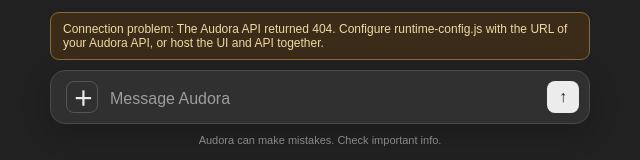
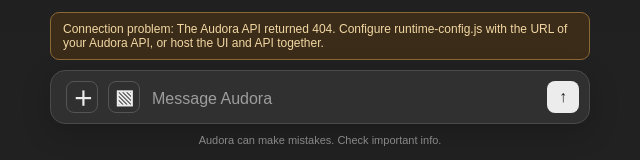
Before and after one commit to nishanthax932-pixel/Audora, a website: page public/index.html in a window 1280 px wide. Shown: the part 637-797 px from the top of the page, 450-1090 px from the left. Drawn offline with Linux system fonts and the light colour scheme; no server answers.

Commit message:
Add an image generation mode to the Audora composer

```diff
--- a/public/index.html
+++ b/public/index.html
@@ -27,7 +27,7 @@
           <div class="empty-state" id="empty-state"><div class="big-orb">✦</div><h1 id="welcome-heading">How can I help you?</h1><p>Ask, create, analyze, or explore anything.</p><div class="suggestions"><button>Help me plan a project</button><button>Explain a complex idea</button><button>Write and improve text</button></div></div>
           <div class="conversation" id="conversation" aria-live="polite"></div>
         </section>
-        <div class="composer-wrap"><div id="app-notice" class="app-notice" role="status" hidden></div><form id="chat-form" class="composer"><label class="sr-only" for="prompt">Message the assistant</label><input id="file-input" type="file" accept=".txt,.md,.csv,.json,.js,.py,.log,.xml" multiple hidden /><button id="attach-files" class="attach-button" type="button" aria-label="Attach text files" title="Attach text files">＋</button><textarea id="prompt" rows="1" maxlength="8000" placeholder="Message Audora" required></textarea><button id="stop-button" class="stop-button" type="button" aria-label="Stop generating" hidden>■</button><button id="send-button" type="submit" aria-label="Send message"><span>↑</span></button></form><div id="attachment-list" class="attachment-list" aria-live="polite"></div><p class="hint"><span data-brand>Audora</span> can make mistakes. Check important info.</p></div>
+        <div class="composer-wrap"><div id="app-notice" class="app-notice" role="status" hidden></div><form id="chat-form" class="composer"><label class="sr-only" for="prompt">Message the assistant</label><input id="file-input" type="file" accept=".txt,.md,.csv,.json,.js,.py,.log,.xml" multiple hidden /><button id="attach-files" class="attach-button" type="button" aria-label="Attach text files" title="Attach text files">＋</button><button id="image-mode" class="attach-button image-mode" type="button" aria-pressed="false" title="Generate an image">▧</button><textarea id="prompt" rows="1" maxlength="8000" placeholder="Message Audora" required></textarea><button id="stop-button" class="stop-button" type="button" aria-label="Stop generating" hidden>■</button><button id="send-button" type="submit" aria-label="Send message"><span>↑</span></button></form><div id="attachment-list" class="attachment-list" aria-live="polite"></div><p class="hint"><span data-brand>Audora</span> can make mistakes. Check important info.</p></div>
       </main>
     </div>
     <dialog class="profile-dialog" id="profile-dialog" aria-labelledby="profile-title"><form method="dialog" id="profile-form"><div class="profile-dialog-head"><div><p class="eyebrow">YOUR WORKSPACE</p><h2 id="profile-title">Audora profile</h2></div><button class="icon-button" value="cancel" aria-label="Close profile">×</button></div><div class="profile-avatar" id="profile-avatar">N</div><label for="profile-name">Display name</label><input id="profile-name" maxlength="60" autocomplete="name" placeholder="Your name"><label for="profile-email">Email (optional)</label><input id="profile-email" type="email" maxlength="120" autocomplete="email" placeholder="you@example.com"><label for="profile-memory">Personal memory for Audora</label><textarea id="profile-memory" maxlength="1200" rows="4" placeholder="Your goals, preferences, or ongoing projects..."></textarea><p class="profile-note">This profile is saved only in this browser. Cloud sign-in and cross-device sync are not enabled yet.</p><div class="profile-actions"><button class="profile-save" id="profile-save" value="save">Save profile</button></div></form></dialog>
```
